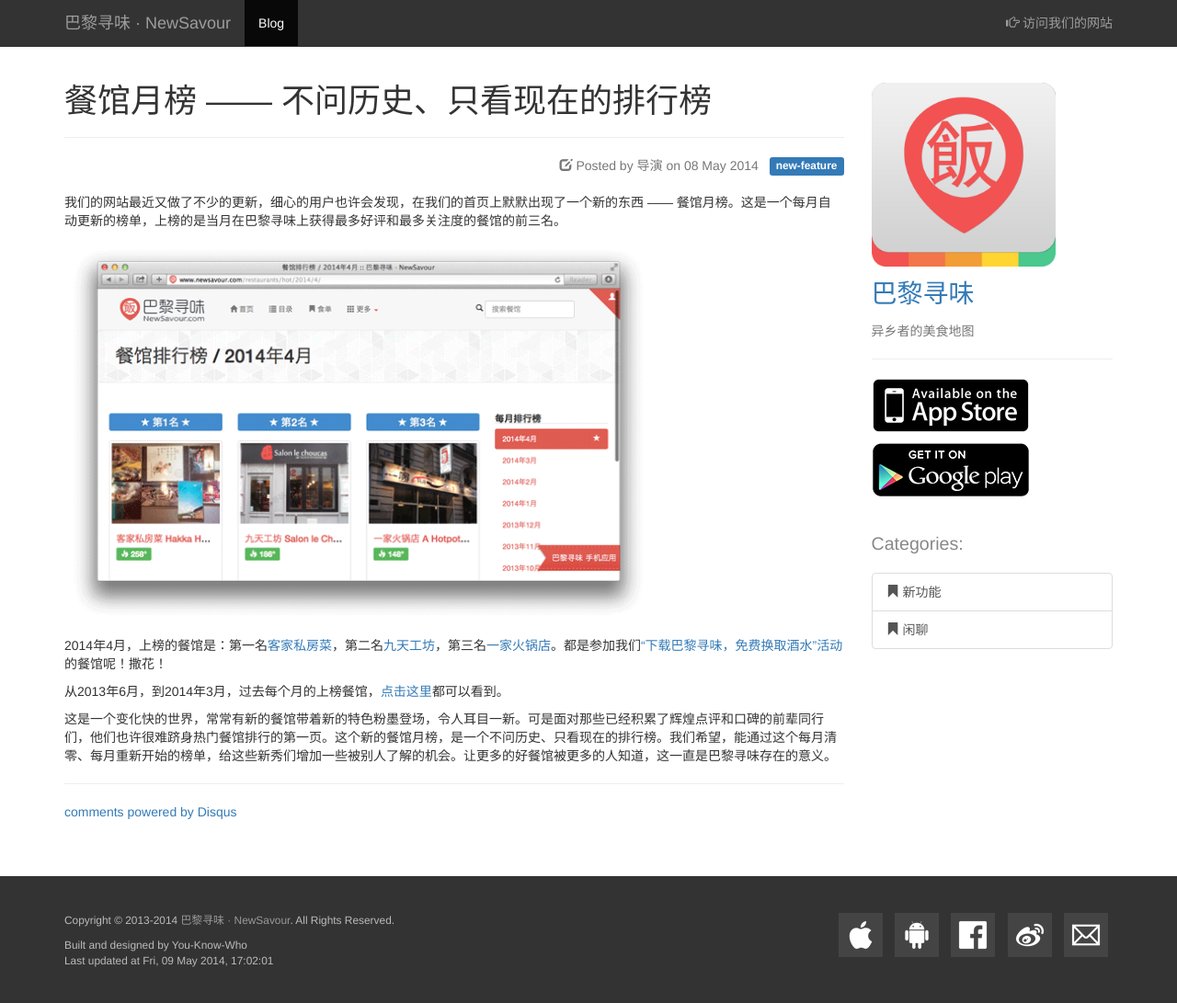
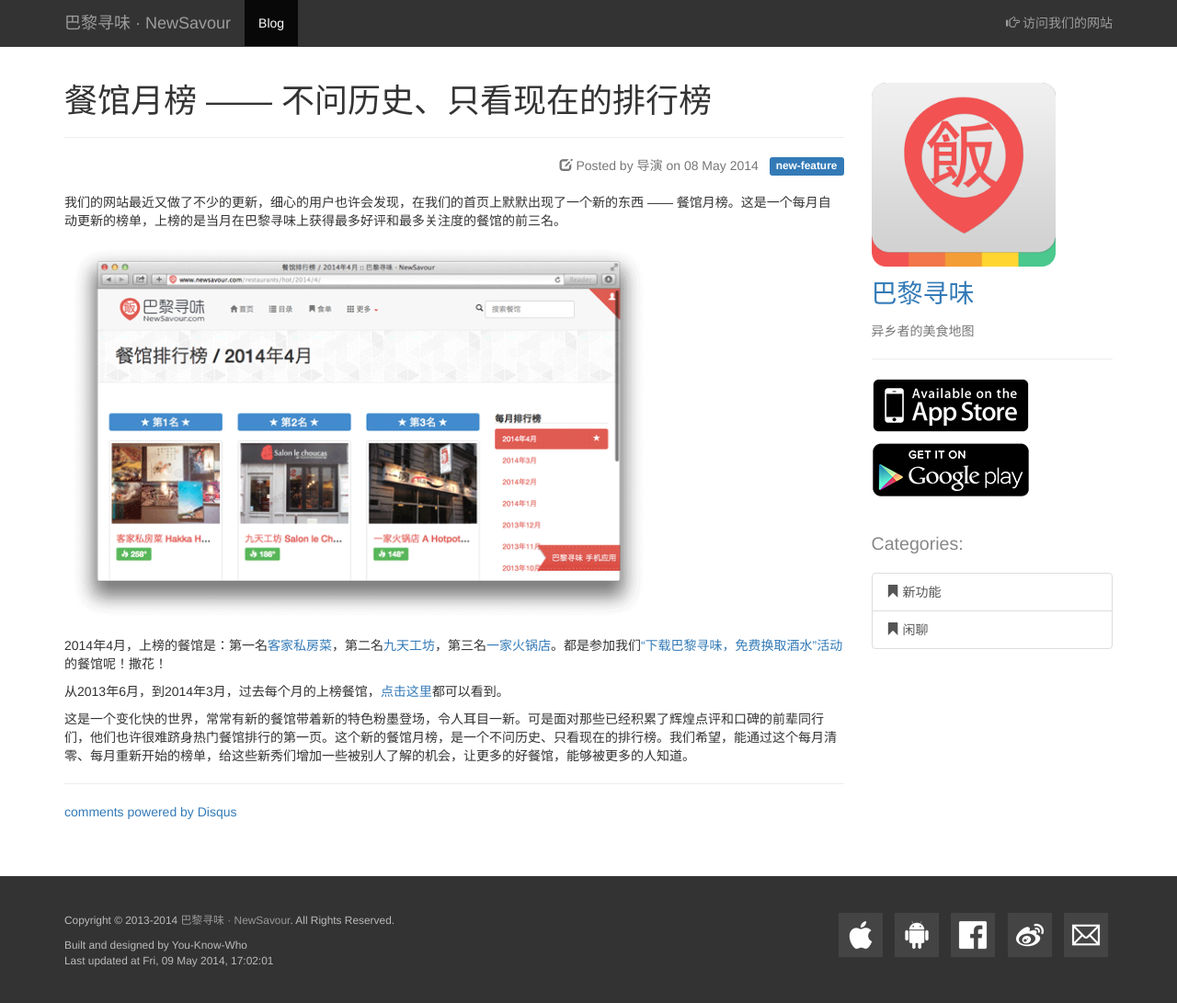
Before and after one commit to newsavour/newsavour-blog, a Jekyll site: the page built from _posts/2014-05-08-restaurants-of-the-month.md, in a window 1280 px wide and 1104 px high. Shown: the top 1091 px of the window at 92% size. Built offline with Jekyll 4.4.1, drawn with Linux system fonts in a browser that asks for light colours; nearby versions of some CDN libraries; comment, search, counter and statistics services are not loaded.

Commit message:
Small updates on post.

```diff
--- a/_posts/2014-05-08-restaurants-of-the-month.md
+++ b/_posts/2014-05-08-restaurants-of-the-month.md
@@ -13,4 +13,4 @@ categories: ['new-feature']
 
 从2013年6月，到2014年3月，过去每个月的上榜餐馆，[点击这里](http://www.newsavour.com/restaurants/hot/)都可以看到。
 
-这是一个变化快的世界，常常有新的餐馆带着新的特色粉墨登场，令人耳目一新。可是面对那些已经积累了辉煌点评和口碑的前辈同行们，他们也许很难跻身热门餐馆排行的第一页。这个新的餐馆月榜，是一个不问历史、只看现在的排行榜。我们希望，能通过这个每月清零、每月重新开始的榜单，给这些新秀们增加一些被别人了解的机会。让更多的好餐馆被更多的人知道，这一直是巴黎寻味存在的意义。
+这是一个变化快的世界，常常有新的餐馆带着新的特色粉墨登场，令人耳目一新。可是面对那些已经积累了辉煌点评和口碑的前辈同行们，他们也许很难跻身热门餐馆排行的第一页。这个新的餐馆月榜，是一个不问历史、只看现在的排行榜。我们希望，能通过这个每月清零、每月重新开始的榜单，给这些新秀们增加一些被别人了解的机会，让更多的好餐馆，能够被更多的人知道。
```
